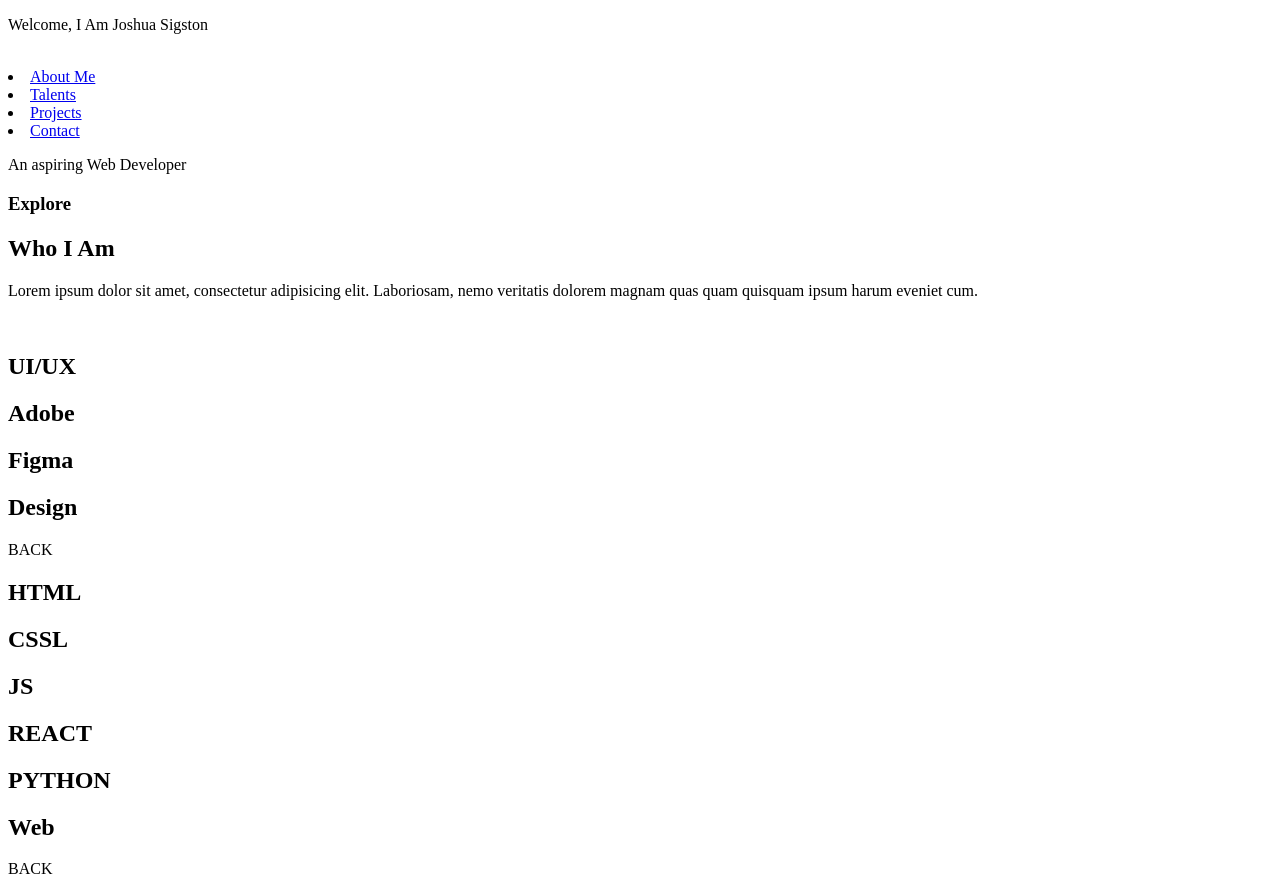
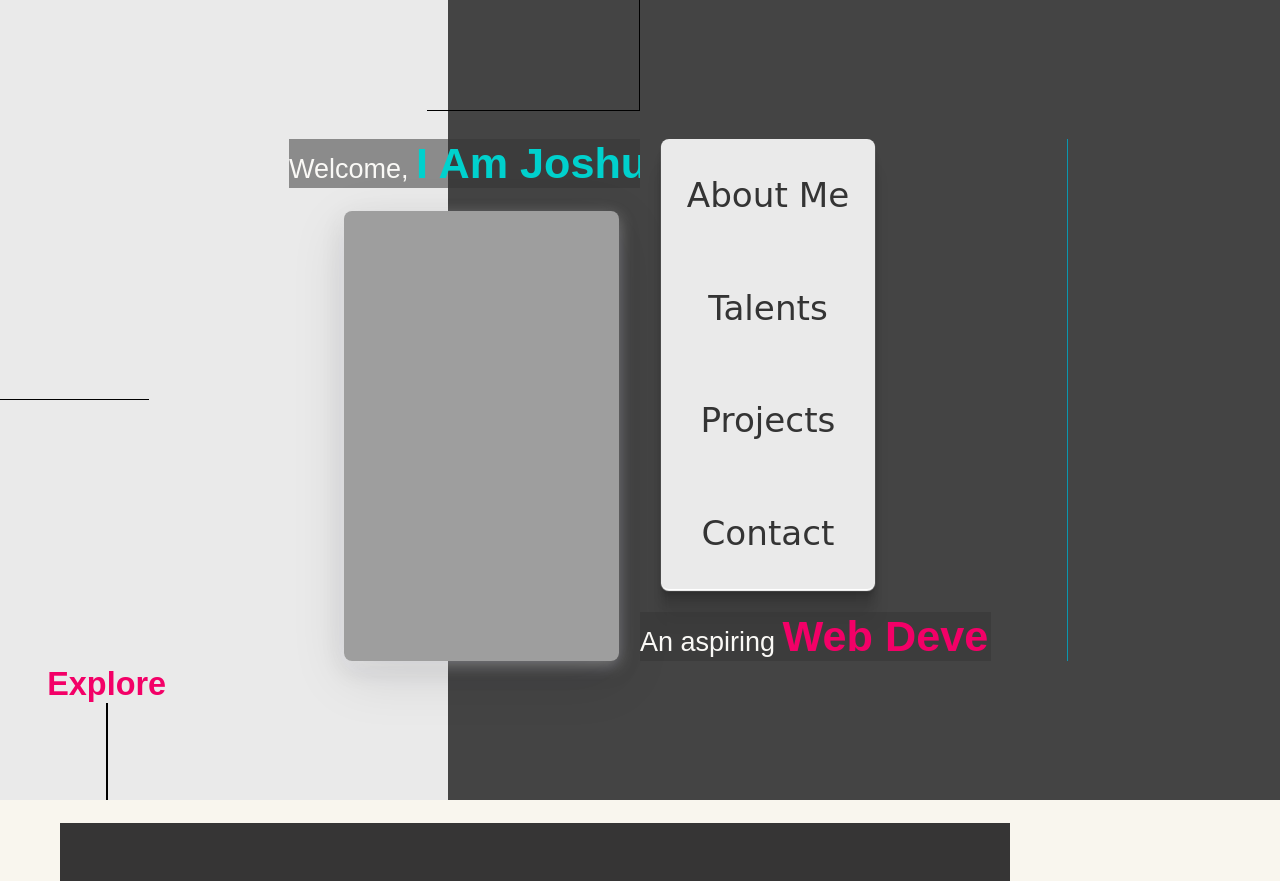
Before and after one commit to joshua-sigston/portfolio, a website: page index.html in a window 1280 px wide. Shown: the top 881 px of the page. Drawn offline with Linux system fonts and the light colour scheme; the site is published under a folder, as on GitHub Pages, so addresses that start at the root find nothing; a web font is replaced by a local one.

Commit message:
change file directory for css links and images

```diff
--- a/index.html
+++ b/index.html
@@ -7,13 +7,13 @@
     <!-- font awesome link -->
     <link rel="stylesheet" href="https://cdnjs.cloudflare.com/ajax/libs/font-awesome/6.1.2/css/all.min.css" integrity="sha512-1sCRPdkRXhBV2PBLUdRb4tMg1w2YPf37qatUFeS7zlBy7jJI8Lf4VHwWfZZfpXtYSLy85pkm9GaYVYMfw5BC1A==" crossorigin="anonymous" referrerpolicy="no-referrer" />
     <!-- styles link -->
-    <link rel="stylesheet" href="/styles/styles-general.css">
-    <link rel="stylesheet" href="/styles/styles-top-section.css">
-    <link rel="stylesheet" href="/styles/styles-about-me.css">
-    <link rel="stylesheet" href="/styles/styles-talents.css">
-    <link rel="stylesheet" href="/styles/styles-contact.css">
-    <link rel="stylesheet" href="/styles/styles-nav-frame.css">
-    <link rel="stylesheet" href="/styles/styles-mobile-menu.css">
+    <link rel="stylesheet" href="styles/styles-general.css">
+    <link rel="stylesheet" href="styles/styles-top-section.css">
+    <link rel="stylesheet" href="styles/styles-about-me.css">
+    <link rel="stylesheet" href="styles/styles-talents.css">
+    <link rel="stylesheet" href="styles/styles-contact.css">
+    <link rel="stylesheet" href="styles/styles-nav-frame.css">
+    <link rel="stylesheet" href="styles/styles-mobile-menu.css">
     <!-- <script src="https://unpkg.com/scrollreveal"></script> -->
     <title>My Portfolio</title>
 </head>
@@ -28,7 +28,7 @@
 
             <div class="left_container flex_column">
                 <p>Welcome, <span>I Am Joshua Sigston</span></p>
-                <img src="/images/daniel-monteiro-WWcL2OQRR6c-unsplash.jpg" alt="">
+                <img src="images/daniel-monteiro-WWcL2OQRR6c-unsplash.jpg" alt="">
             </div>
 
             <div class="nav_container flex_column">
@@ -55,7 +55,7 @@
         <section class="about_me grid" id="about-me">
             <h1>Who I Am</h1>
             <p>Lorem ipsum dolor sit amet, consectetur adipisicing elit. Laboriosam, nemo veritatis dolorem magnam quas quam quisquam ipsum harum eveniet cum.</p>
-            <img src="/images/daniel-monteiro-WWcL2OQRR6c-unsplash.jpg" alt="">
+            <img src="images/daniel-monteiro-WWcL2OQRR6c-unsplash.jpg" alt="">
             <div class="about_me_background"></div>
         </section>
 
@@ -145,8 +145,8 @@
 
 </body>
 
-<script src="/scripts/script-talents-section.js"></script>
-<script src="/scripts/script-nav-frame.js"></script>
-<script src="/scripts/script-mobile-nav.js"></script>
+<script src="scripts/script-talents-section.js"></script>
+<script src="scripts/script-nav-frame.js"></script>
+<script src="scripts/script-mobile-nav.js"></script>
 
 </html>
```
